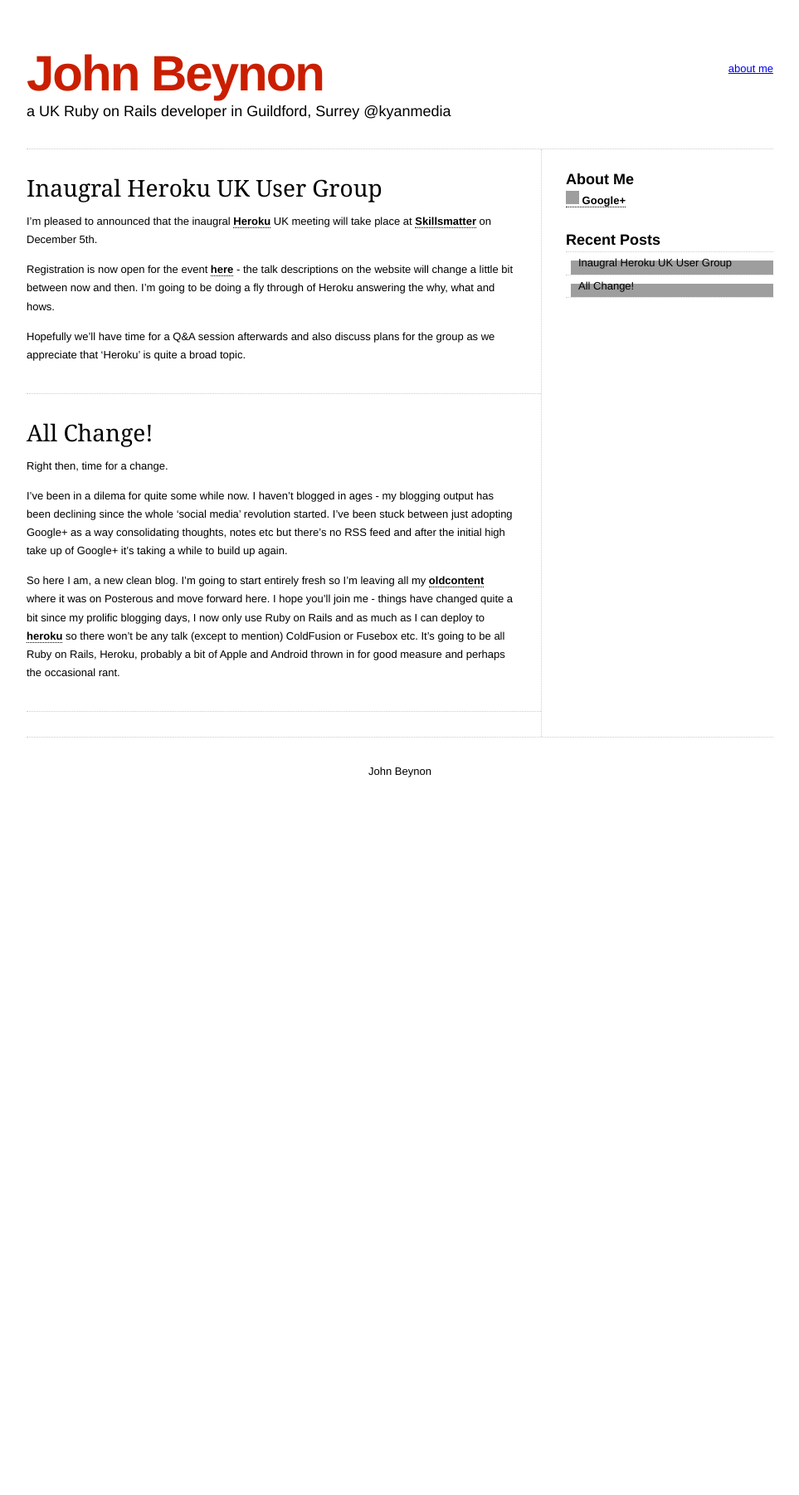
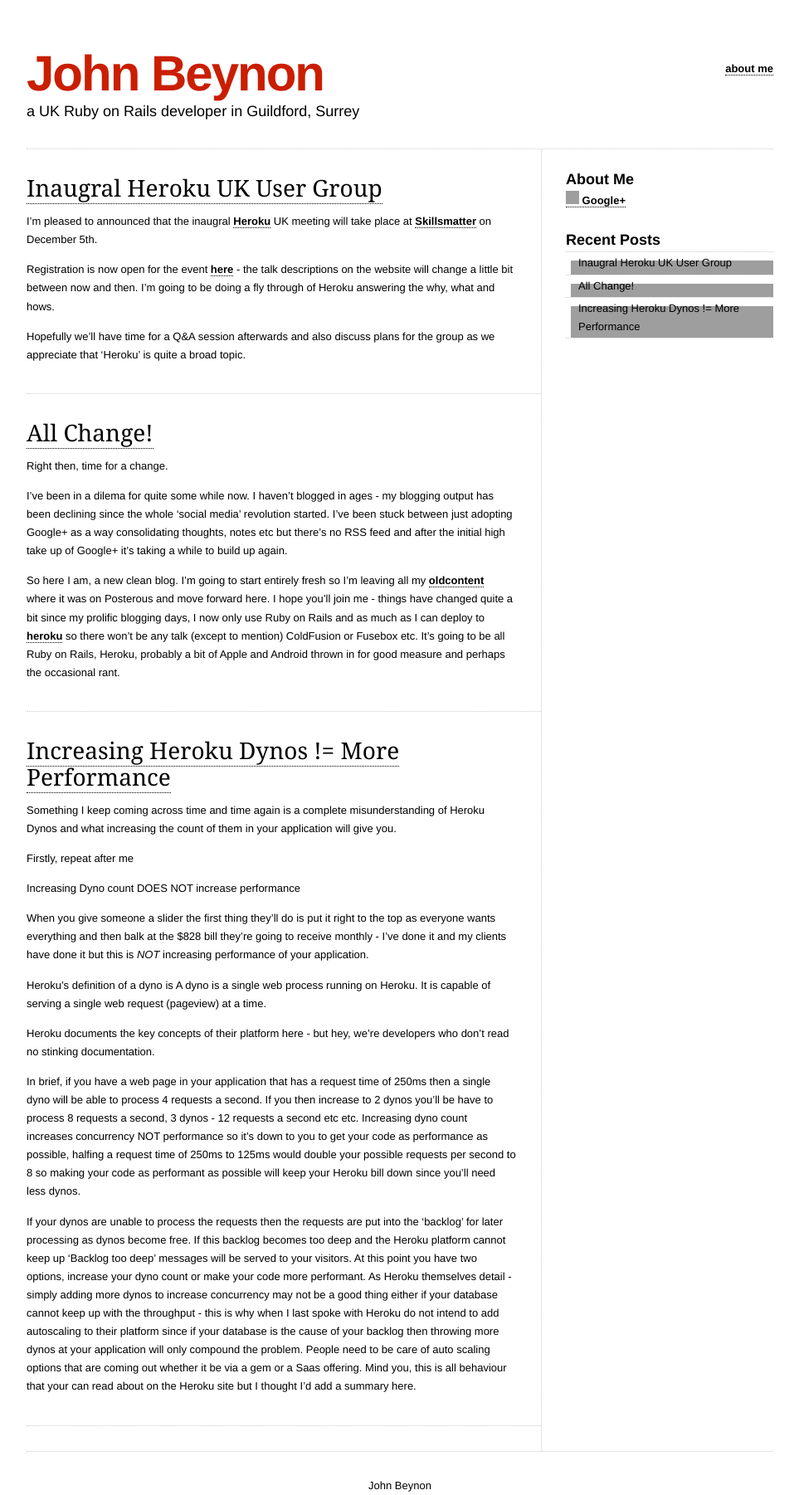
Before and after one commit to johnbeynon/johnbeynon.github.com, a Jekyll site: the page built from index.html, in a window 1280 px wide. Shown: the whole page at 83% size, without its empty margins (158-1121 px from the left). Built offline with Jekyll 4.4.1, drawn with Linux system fonts in a browser that asks for light colours; Markdown is read by kramdown in place of the engine named in the settings; comment, search, counter and statistics services are not loaded; before the commit the page ends 941 px from its top, so only the background shows below that; grey boxes are pictures that could not be loaded.

Commit message:
posts and polish

```diff
--- a/_layouts/default.html
+++ b/_layouts/default.html
@@ -14,7 +14,7 @@
     <header>
       <div id="logo">
         <h1><a href="/">John Beynon</a></h1>
-         <h2>a UK Ruby on Rails developer in Guildford, Surrey @kyanmedia</h2>
+         <h2>a UK Ruby on Rails developer in Guildford, Surrey</h2>
       </div>
       <nav>
         <a href="http://about.me/johnbeynon">about me</a>
@@ -29,7 +29,6 @@
          <a rel="author" href="https://profiles.google.com/u/0/102563067814101499205">
           <img src="http://www.google.com/images/icons/ui/gprofile_button-16.png" width="16" height="16"> Google+
         </a>
-
       </div>
       <div id="recent-posts" class="block">
         <h3>Recent Posts</h3>
--- a/_layouts/post.html
+++ b/_layouts/post.html
@@ -3,6 +3,7 @@
 ---
 
 <article>
+  <h1>{{ page.title }}</h1>
   {{ content }}
 </article>
 
--- /dev/null
+++ b/_posts/2011-03-29-heroku-dynos.md
@@ -0,0 +1,23 @@
+---
+layout: post
+title: Increasing Heroku Dynos != More Performance
+author: John Beynon
+---
+Something I keep coming across time and time again is a complete misunderstanding of Heroku Dynos and what increasing the count of them in your application will give you.
+
+Firstly, repeat after me
+
+Increasing Dyno count DOES NOT increase performance
+
+When you give someone a slider the first thing they'll do is put it right to the top as everyone wants everything and then balk at the $828 bill they're going to receive monthly - I've done it and my clients have done it but this is *NOT* increasing performance of your application.
+
+Heroku's definition of a dyno is
+A dyno is a single web process running on Heroku. It is capable of serving a single web request (pageview) at a time.
+
+Heroku documents the key concepts of their platform here - but hey, we're developers who don't read no stinking documentation.
+
+In brief, if you have a web page in your application that has a request time of 250ms then a single dyno will be able to process 4 requests a second. If you then increase to 2 dynos you'll be have to process 8 requests a second, 3 dynos - 12 requests a second etc etc. Increasing dyno count increases concurrency NOT performance so it's down to you to get your code as performance as possible, halfing a request time of 250ms to 125ms would double your possible requests per second to 8 so making your code as performant as possible will keep your Heroku bill down since you'll need less dynos.
+
+If your dynos are unable to process the requests then the requests are put into the 'backlog' for later processing as dynos become free. If this backlog becomes too deep and the Heroku platform cannot keep up 'Backlog too deep' messages will be served to your visitors. At this point you have two options, increase your dyno count or make your code more performant.
+As Heroku themselves detail - simply adding more dynos to increase concurrency may not be a good thing either if your database cannot keep up with the throughput - this is why when I last spoke with Heroku do not intend to add autoscaling to their platform since if your database is the cause of your backlog then throwing more dynos at your application will only compound the problem. People need to be care of auto scaling options that are coming out whether it be via a gem or a Saas offering.
+Mind you, this is all behaviour that your can read about on the Heroku site but I thought I'd add a summary here.
--- a/css/screen.css
+++ b/css/screen.css
@@ -51,6 +51,81 @@
   float: right;
   width: auto;
   padding: 12px 0 0;
+}
+
+}
+
+#sidebar {
+width: 250px;
+float: right;
+margin: 0 0 25px 0;
+}
+
+#sidebar .block {
+  padding: 25px 0 0;
+}
+
+#sidebar h3 {
+  padding: 0 0 3px 0;
+  font-size: 18px;
+}
+
+#sidebar .block ul {
+  border-bottom: 1px dotted #CCC;
+}
+
+#sidebar .block li {
+  border-top: 1px dotted #CCC;
+}
+
+#sidebar .block li a {
+  background: transparent url(images/bullet_black.gif) no-repeat scroll 6px 10px;
+  font-size: 13px;
+  font-weight: normal;
+  padding: 2px 0 2px 15px;
+  display: block;
+  border-bottom: none;
+}
+
+footer {
+  width: 900px;
+  clear: both;
+  border-top: 1px dotted #CCC;
+  text-align: center;
+  padding: 30px 0 0;
+}
+
+article {
+  padding: 0 30px 0 0;
+}
+
+article h1, article h1 a {
+  font-family: Georgia, serif;
+  font-size: 28px;
+  margin: 30px 0 10px 0;
+  font-weight: normal;
+  line-height: 32px;
+}
+
+article p {
+  margin: 14px 0 14px 0;
+}
+
+hr {
+  margin-top: 35px;
+  border: 0;
+  border-top: 1px dotted #CCC;
+  width: 620px;
+  color: white;
+  clear: both;
+  border-image: initial;
+}
+
+header a, .content a, #sidebar a, footer a {
+  border-bottom: 1px dotted black;
+  text-decoration: none;
+  color: black;
+  font-weight: 600;
 }
 
 #wrapper {
@@ -112,7 +187,7 @@
   padding: 0 30px 0 0;
 }
 
-article h1 {
+.content article h1, .content article h1 a {
   font-family: Georgia, serif;
   font-size: 28px;
   margin: 30px 0 10px 0;
@@ -133,10 +208,3 @@
   clear: both;
   border-image: initial;
 }
-
-.header a, .content a, #sidebar a, footer a {
-  border-bottom: 1px dotted black;
-  text-decoration: none;
-  color: black;
-  font-weight: 600;
-}
--- a/index.html
+++ b/index.html
@@ -5,7 +5,8 @@
 
 {% for post in site.posts %}
   <article>
+  <h1><a href="{{ post.url }}">{{ post.title }}</a></h1>
     {{ post.content }}
     <hr />
   </article>
-{% endfor %}
+  {% endfor %}
```
Also changed, not shown: _posts/2011-11-08-all-change.md (+1 -3 lines), _posts/2011-11-09-heroku-uk-user-group.md (+1 -3 lines).
